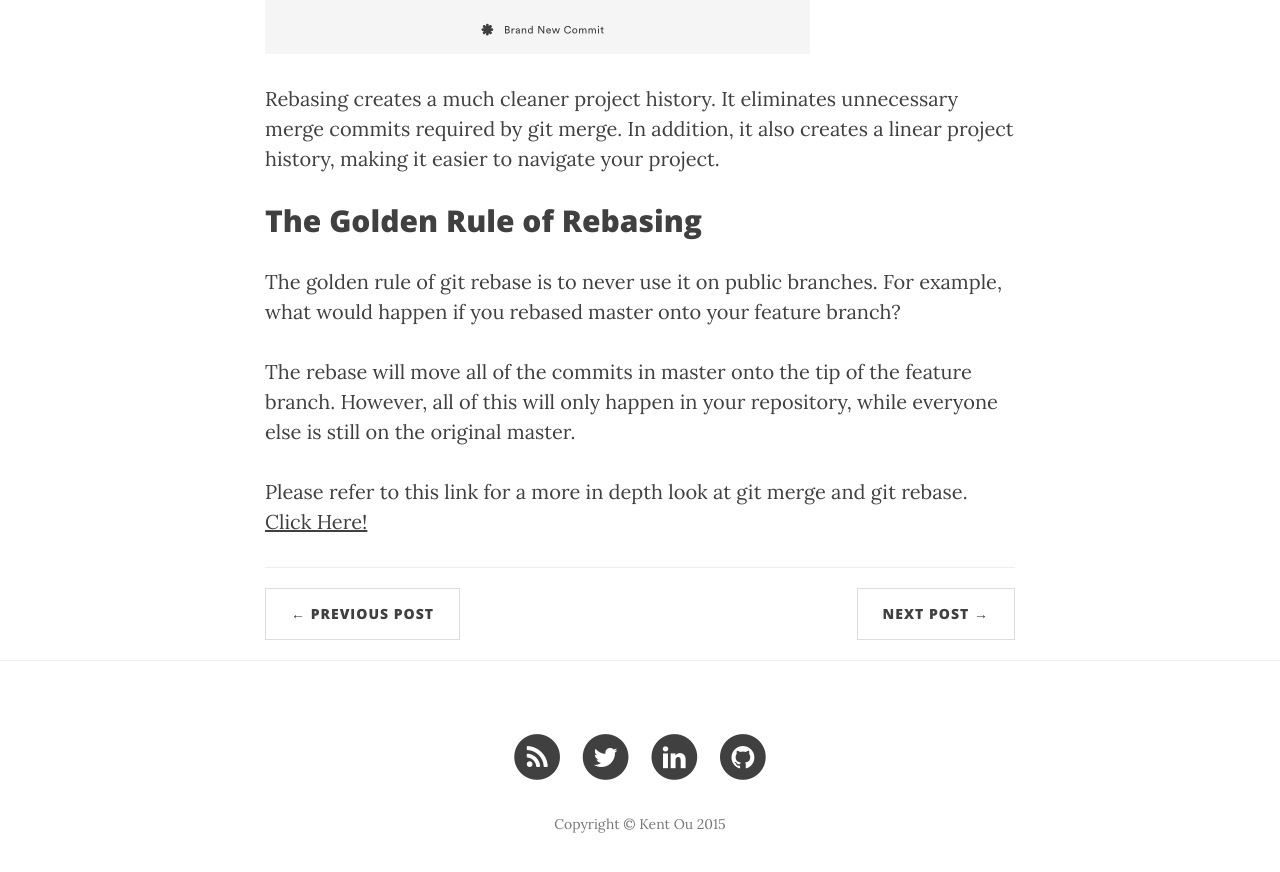
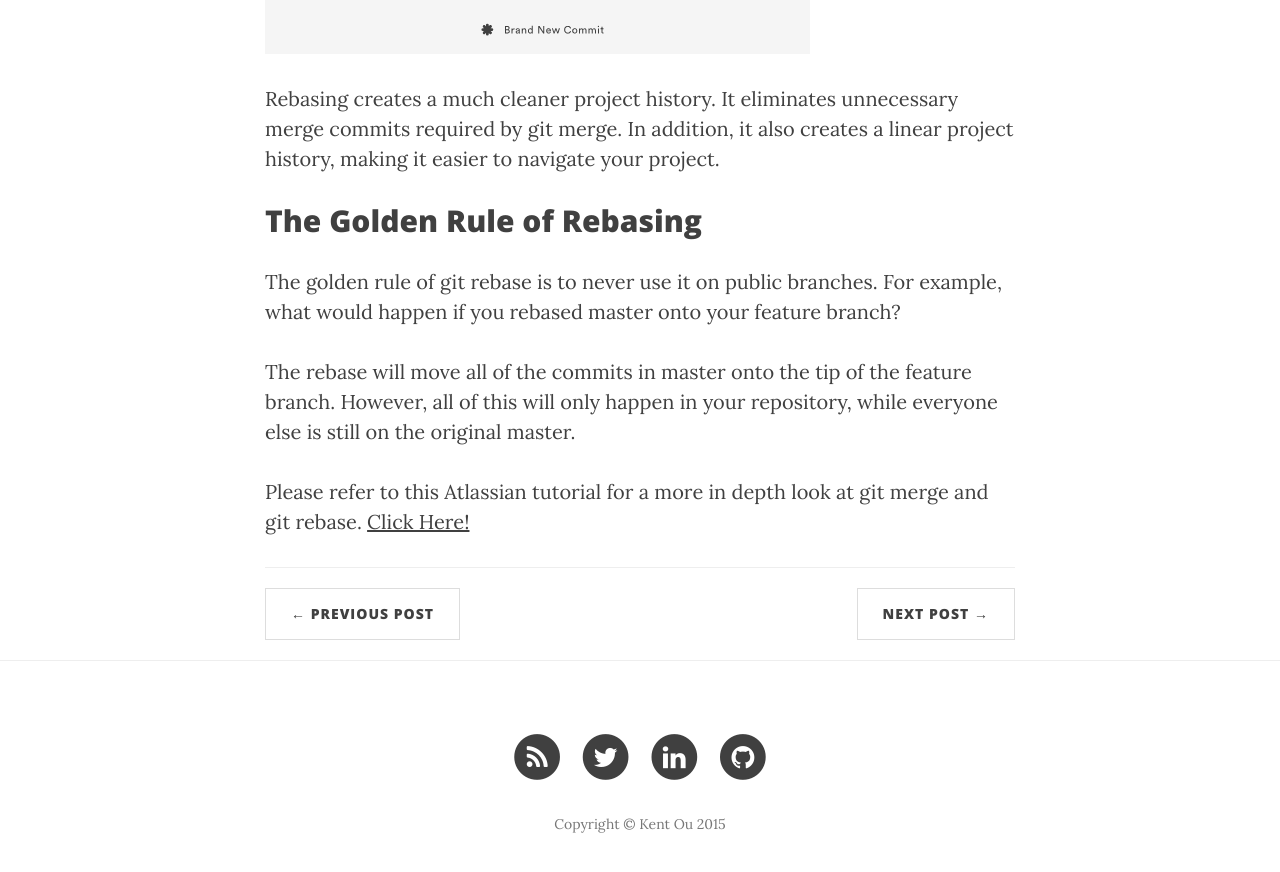
Before and after one commit to kent10ou/kent10ou.github.io, a Jekyll site: the page built from _posts/2015-08-20-Understanding-Git-Workflow.md, in a window 1280 px wide and 900 px high, scrolled down 3351 px. Shown: the top 872 px of the window. Built offline with Jekyll 4.4.1, drawn with Linux system fonts in a browser that asks for light colours; nearby versions of some CDN libraries; comment, search, counter and statistics services are not loaded.

Commit message:
updated link

```diff
--- a/_posts/2015-08-20-Understanding-Git-Workflow.md
+++ b/_posts/2015-08-20-Understanding-Git-Workflow.md
@@ -59,4 +59,4 @@ This moves the entire feature branch in front of the master branch. Rebase rewri
 
 <p>The rebase will move all of the commits in master onto the tip of the feature branch. However, all of this will only happen in your repository, while everyone else is still on the original master.</p>
 
-<p>Please refer to this link for a more in depth look at git merge and git rebase. <a href="https://www.atlassian.com/git/tutorials/merging-vs-rebasing/workflow-walkthrough">Click Here!</a></p>
+<p>Please refer to this Atlassian tutorial for a more in depth look at git merge and git rebase. <a href="https://www.atlassian.com/git/tutorials/merging-vs-rebasing/workflow-walkthrough">Click Here!</a></p>
```
